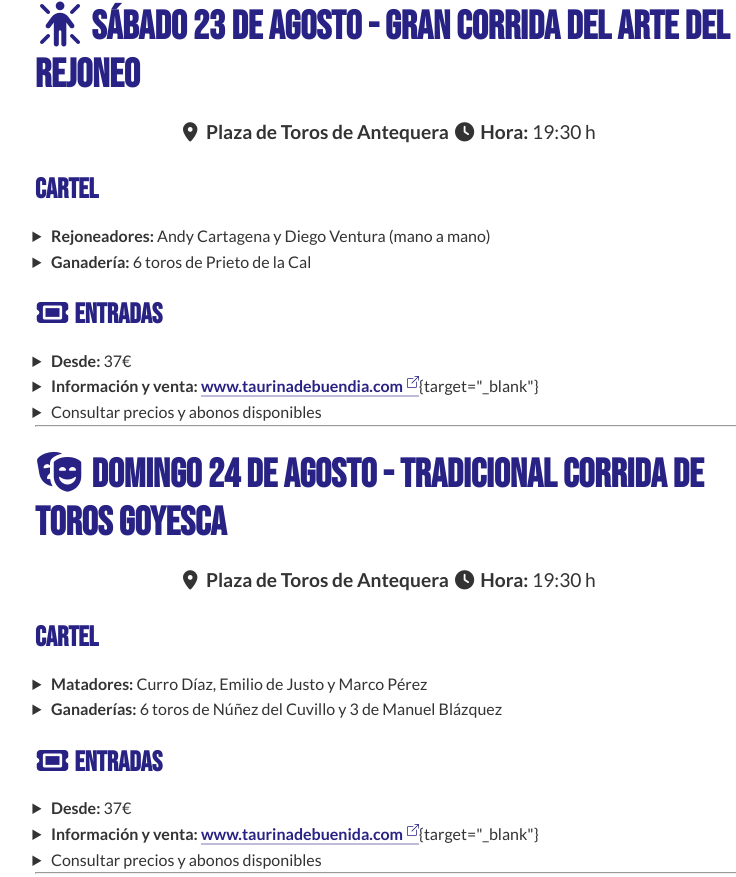
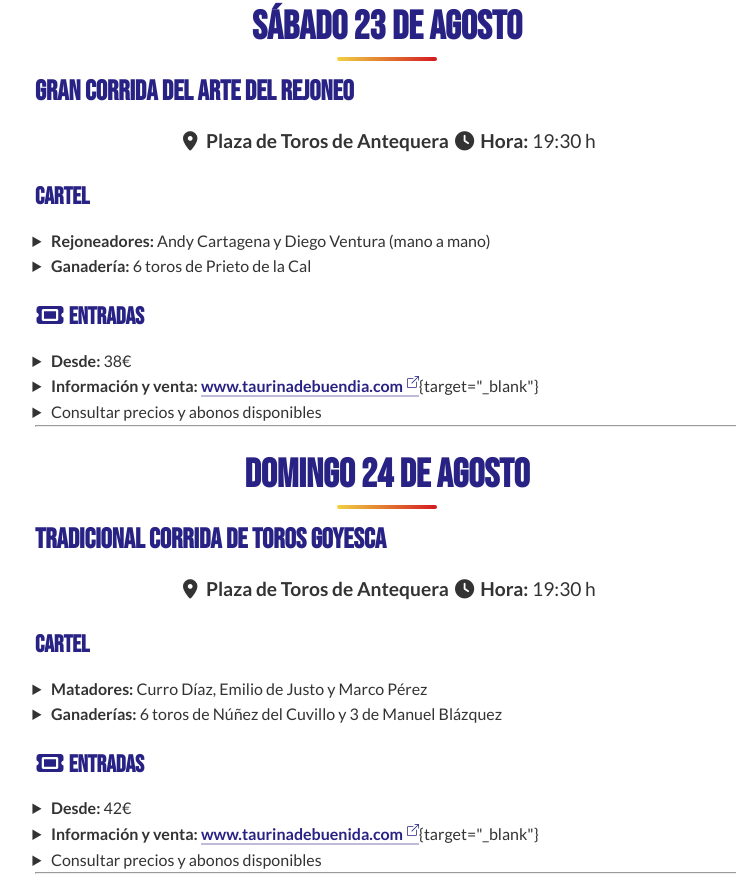
Before and after one commit to ojovirtual/feria2025, an Eleventy site: page toros.md in a window 1280 px wide. Shown: the part 796-1673 px from the top of the page, without its empty margins (253-989 px from the left). Built offline with nearby package versions, Linux system fonts and the light colour scheme; Eleventy itself is replaced by a stand-in of ours; files that its build step writes are made by us from their sources; a web font is replaced by a local one; what markdown-it-attrs would draw is missing.

Commit message:
Update toros.md
Mejoras visuales y actualizar precios

```diff
--- a/toros.md
+++ b/toros.md
@@ -7,33 +7,35 @@ description: Programa completo de los festejos taurinos de la Feria de Agosto 20
 
 ![Cartel taurino Real Feria de Agosto de Antequera 2025](https://storage.googleapis.com/qultura-ficheros/eventos/1b5fc8de-bff9-46f4-9b8a-019e26a53d97.jpg){loading="lazy"}
 
-# <i class="fa-solid fa-person-rays"></i> Sábado 23 de agosto - Gran Corrida del Arte del Rejoneo
+## Sábado 23 de agosto
+### Gran Corrida del Arte del Rejoneo
 
 **<i class="fa-solid fa-location-dot"></i> Plaza de Toros de Antequera**
 **<i class="fa-solid fa-clock"></i> Hora:** 19:30 h
 
-### Cartel
+#### Cartel
 - **Rejoneadores:** Andy Cartagena y Diego Ventura (mano a mano)
 - **Ganadería:** 6 toros de Prieto de la Cal
 
-### <i class="fa-solid fa-ticket"></i> Entradas
-- **Desde:** 37€
+#### <i class="fa-solid fa-ticket"></i> Entradas
+- **Desde:** 38€
  - **Información y venta:** [www.taurinadebuendia.com](https://www.taurinadebuendia.com){target="_blank"}
 - Consultar precios y abonos disponibles
 
 ---
 
-# <i class="fa-solid fa-masks-theater"></i> Domingo 24 de agosto - Tradicional Corrida de Toros Goyesca
+## Domingo 24 de agosto
+### Tradicional Corrida de Toros Goyesca
 
 **<i class="fa-solid fa-location-dot"></i> Plaza de Toros de Antequera**
 **<i class="fa-solid fa-clock"></i> Hora:** 19:30 h
 
-### Cartel
+#### Cartel
 - **Matadores:** Curro Díaz, Emilio de Justo y Marco Pérez
 - **Ganaderías:** 6 toros de Núñez del Cuvillo y 3 de Manuel Blázquez
 
-### <i class="fa-solid fa-ticket"></i> Entradas
-- **Desde:** 37€
+#### <i class="fa-solid fa-ticket"></i> Entradas
+- **Desde:** 42€
  - **Información y venta:** [www.taurinadebuenida.com](https://www.taurinadebuendia.com){target="_blank"}
 - Consultar precios y abonos disponibles
 
```
